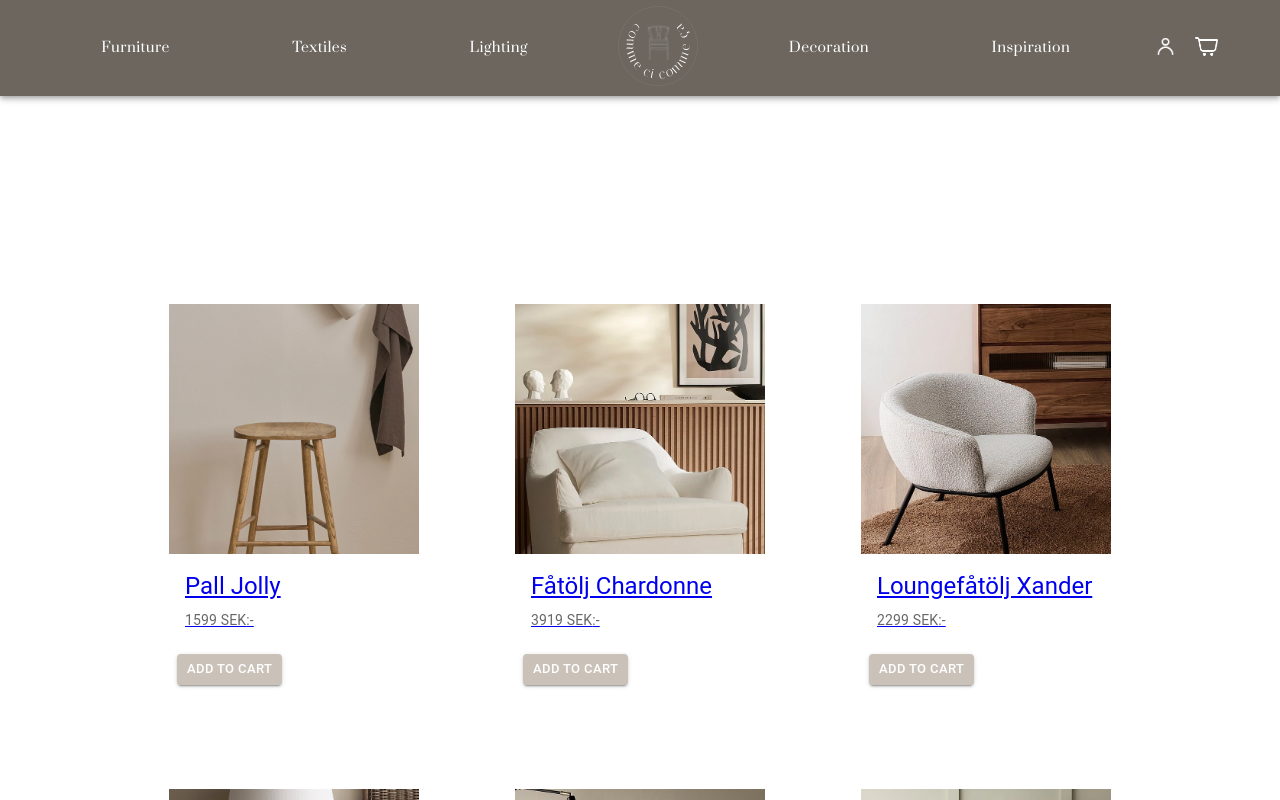
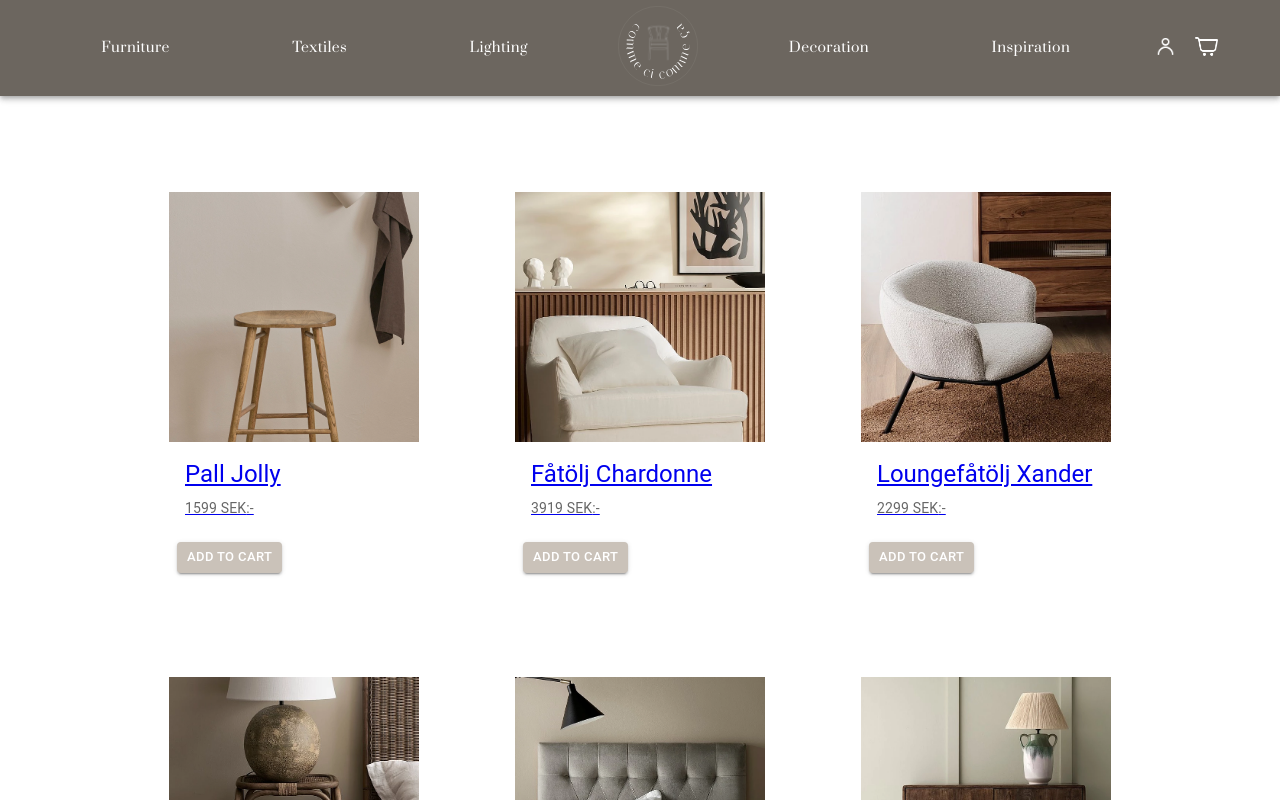
Before and after one commit to mirrenil/commeci-commeca-webbshop, a React (Create React App) app: page / in a window 1280 px wide. Shown: the top 800 px of the page. Built offline with nearby package versions, Linux system fonts and the light colour scheme; a web font is replaced by a local one.

Commit message:
Changed paddingTop in ProductPage

```diff
--- a/src/components/ProductPage.tsx
+++ b/src/components/ProductPage.tsx
@@ -21,7 +21,7 @@ const rootStyle: CSSProperties = {
   flexWrap: "wrap",
   gap: "4rem",
   justifyContent: "center",
-  paddingTop: "12rem",
+  paddingTop: "5rem",
   paddingBottom: "6rem",
 };
 
```
